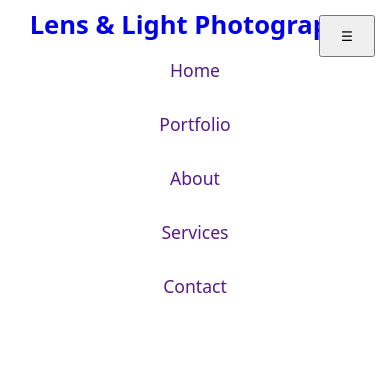
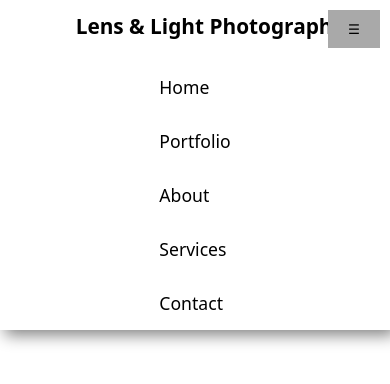
Before and after one commit to AllanKyleV/photography-landing-page, a plain HTML site: page index.html in a window 390 px wide. Drawn offline with Linux system fonts and the light colour scheme.

Commit message:
Nav updated, toggle not functional yet

```diff
--- a/styles/styles.css
+++ b/styles/styles.css
@@ -9,12 +9,18 @@
     display: flex;
     justify-content: space-between;
     align-items: center;
-    height: 70px;
+    box-shadow: 5px 5px 15px gray;
+}
+
+.logo {
+    height: 60px;
 }
 
 .logo a {
+    font-size: 1.3rem;
+    color: black;
     text-decoration: none;
-    font-size: 1.6rem;
+    padding-left: 30px;
 }
 
 nav ul {
@@ -25,27 +31,35 @@ nav li {
     list-style: none;
 }
 
-nav a {
+nav li a {
     text-decoration: none;
-    padding: 15px 30px;
-    display: block;
     font-size: 1.1rem;
     font-weight: 500;
-    transition: ease-in-out 0.3s;
+    padding: 15px 25px;
+    display: block;
+    color: black;
 }
 
-nav a:hover {
-    background-color: gray;
+nav li a:hover {
+    background-color: darkgray;
     color: white;
+    transition: ease-in-out 0.3s;
 }
 
 .menu {
     display: none;
+    position: absolute;
+    padding: 10px 20px;
+    top: 10px;
+    right: 10px;
     cursor: pointer;
-    position: absolute;
-    top: 15px;
-    right: 15px;
-    padding: 10px 20px;
+    border: none;
+    background-color: darkgray;
+}
+
+.menu:hover {
+    background-color: gray;
+    color: white;
 }
 
 @media (max-width: 768px) {
@@ -53,13 +67,21 @@ nav a:hover {
         flex-direction: column;
     }
 
+    .logo {
+        text-align: center;
+    }
+
     nav ul {
         flex-direction: column;
-        text-align: center;
+        display: block;
+    }
+
+    nav li a {
+        font: 1rem;
+        padding: 15px auto;
     }
 
     .menu {
         display: block;
     }
-
 }
```
Also changed, not shown: index.html (+1 -1 lines).
